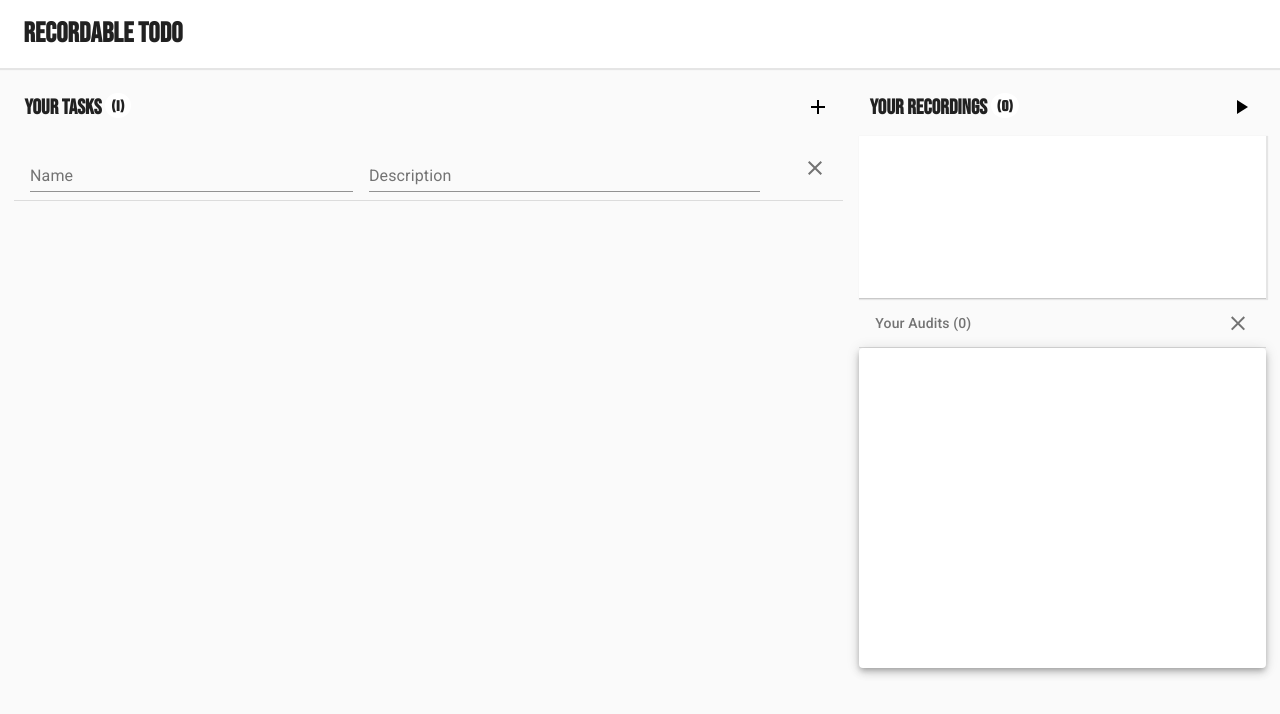
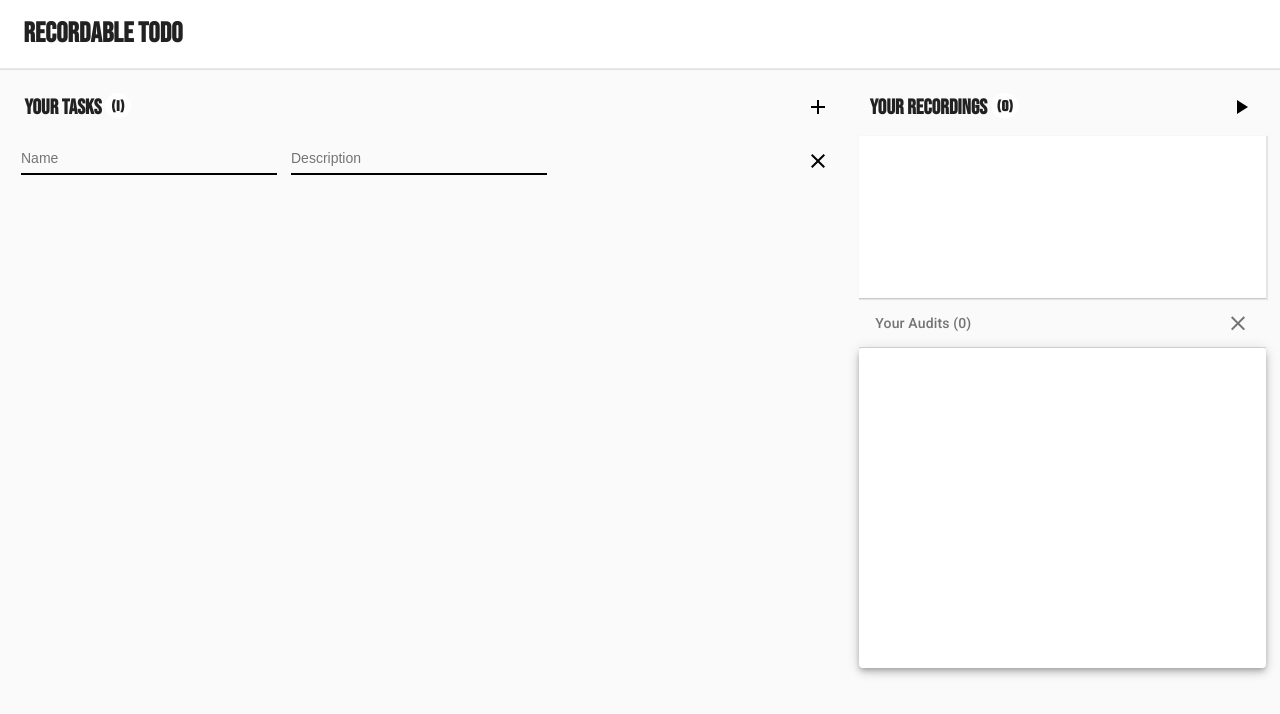
Before and after one commit to joshuaedwardcrowe/Recordable, a React (Create React App) app: page / in a window 1280 px wide. Both pictures are taken after a click on the button 818 px from the left and 108 px from the top of the page. Shown: the top 714 px of the page. Built offline with nearby package versions, Linux system fonts and the light colour scheme.

Commit message:
Moved Task to Custom CSS

```diff
--- a/src/Components/Task/Task.jsx
+++ b/src/Components/Task/Task.jsx
@@ -1,15 +1,7 @@
 import React, { useState } from "react";
 import PropTypes from "prop-types";
 import { connect } from "react-redux";
-import { makeStyles } from "@material-ui/styles";
 import moment from "moment";
-
-import ListItem from "@material-ui/core/ListItem";
-import ListItemText from "@material-ui/core/ListItemText";
-import ListItemSecondaryAction from "@material-ui/core/ListItemSecondaryAction";
-import IconButton from "@material-ui/core/IconButton";
-import TextField from "@material-ui/core/TextField";
-import Grid from "@material-ui/core/Grid";
 
 import CloseIcon from "@material-ui/icons/Close";
 import CreateIcon from "@material-ui/icons/Create";
@@ -20,14 +12,9 @@ import UnprepareToAddTask from "../../Store/Task/TaskActions/UnprepareToAddTask"
 import SaveTask from "../../Store/Task/TaskActions/SaveTask"
 import DeleteTask from "../../Store/Task/TaskActions/DeleteTask"
 
-const useStyles = makeStyles({
-    root: {
-        marginRight: "1.5em"
-    }
-})
+import "./task.scss";
 
 const Task = ({ task, saveThisTask, unprepareThisTask, deleteThisTask }) => {
-    const classes = useStyles();
     const [editing, setEditing] = useState(!task.name && !task.description);
 
     const invertEditing = () => !task.created ? unprepareThisTask(task.id) : setEditing(!editing);
@@ -37,73 +24,59 @@ const Task = ({ task, saveThisTask, unprepareThisTask, deleteThisTask }) => {
     const formattedCreatedDate = moment(task.created).format('Do MMMM YYYY @ HH:mm');
 
     const renderDisplay = () => (
-        <>
-            <ListItemText
-                primary={`${task.name} - ${task.description}`}
-                secondary={`Created: ${formattedCreatedDate}`}
-            />
-            <ListItemSecondaryAction>
-                <IconButton
-                    className={classes.root}
-                    edge="end"
-                    onClick={invertEditing}
-                >
+        <div className="task-display">
+            <div className="task-display-left">
+                <p><strong>{task.name}</strong> {task.description}</p>
+                <p>Created {formattedCreatedDate}</p>
+            </div>
+            <div className="task-display-right">
+                <button onClick={invertEditing}>
                     <CreateIcon />
-                </IconButton>
-            </ListItemSecondaryAction>
-            <ListItemSecondaryAction>
-                <IconButton
-                    edge="end"
-                    onClick={handleDelete}
-                >
+                </button>
+                <button onClick={handleDelete}>
                     <DeleteIcon />
-                </IconButton>
-            </ListItemSecondaryAction>
-        </>
+                </button>
+            </div>
+        </div>
     )
 
-
-
     const renderEditing = () => (
-        <>
-            <Grid container spacing={2}>
-                <Grid item xs={5}>
-                    <TextField
-                        label="Name"
+        <div className="task-editing">
+            <div className="task-editing-left">
+                <div className="task-editing-input">
+                    <input
+                        type="text"
+                        name="name"
+                        placeholder="Name"
                         value={task.name}
                         onChange={handleChange}
-                        inputProps={{ name: "name" }}
-                        fullWidth
                     />
-                </Grid>
-                <Grid item xs={6}>
-                    <TextField
-                        label="Description"
+                </div>
+                <div className="task-editing-input">
+                    <input
+                        type="text"
+                        name="description"
+                        placeholder="Description"
                         value={task.description}
                         onChange={handleChange}
-                        inputProps={{ name: "description" }}
-                        fullWidth
                     />
-                </Grid>
-            </Grid>
-            <ListItemSecondaryAction>
-                <IconButton
-                    edge="end"
-                    onClick={invertEditing}
-                >
+                </div>
+            </div>
+            <div className="task-editing-right">
+                <button onClick={invertEditing}>
                     <CloseIcon />
-                </IconButton>
-            </ListItemSecondaryAction>
-        </>
+                </button>
+            </div>
+        </div>
     )
 
 
     return (
-        <ListItem divider>
+        <div className="task">
             {
                 editing ? renderEditing() : renderDisplay()
             }
-        </ListItem>
+        </div>
     );
 }
 
--- /dev/null
+++ b/src/Components/Task/task.scss
@@ -0,0 +1,73 @@
+@import "../buttons";
+
+.task {
+
+    p {
+        margin: 0;
+        user-select: none;
+    }
+
+    .task-display {
+        display: flex;
+
+        .task-display-left {
+            flex-grow: 2;
+            padding: 0.5em;
+
+            p:last-child {
+                opacity: 0.5;
+            }
+        }
+
+        .task-display-right {
+            flex-grow: 1;
+            text-align: right;
+
+            button {
+                @include iconButton;
+            }
+        }
+    }
+
+    .task-editing {
+        display: flex;
+
+        .task-editing-left {
+            flex-grow: 2;
+            padding: 0.5em;
+            padding-left: 0;
+
+            .task-editing-input {
+                display: inline-block;
+                margin: 0.5em;
+                margin-top: 0;
+                margin-bottom: 0;
+
+                input {
+                    border: 0;
+                    border-bottom: 2px solid black;
+                    padding: 0.5em;
+                    padding-left: 0;
+                    background-color: transparent;
+                    width: 20vw;
+                    font-size: 1em;
+
+                    &:focus {
+                        outline: 0;
+                    }
+                }
+            }
+        }
+
+        .task-editing-right {
+            flex-grow: 1;
+            text-align: right;
+
+            button {
+                @include iconButton;
+            }
+        }
+    }
+
+
+}
--- a/src/Components/TaskList/TaskList.jsx
+++ b/src/Components/TaskList/TaskList.jsx
@@ -21,7 +21,6 @@ const TaskList = ({ tasks, addTask }) => (
                 </button>
             </div>
         </div>
-
         {
             tasks
                 .filter(task => !task.deleted)
```
Also changed, not shown: 1 other file (tests, documents, lock files or other folders).
